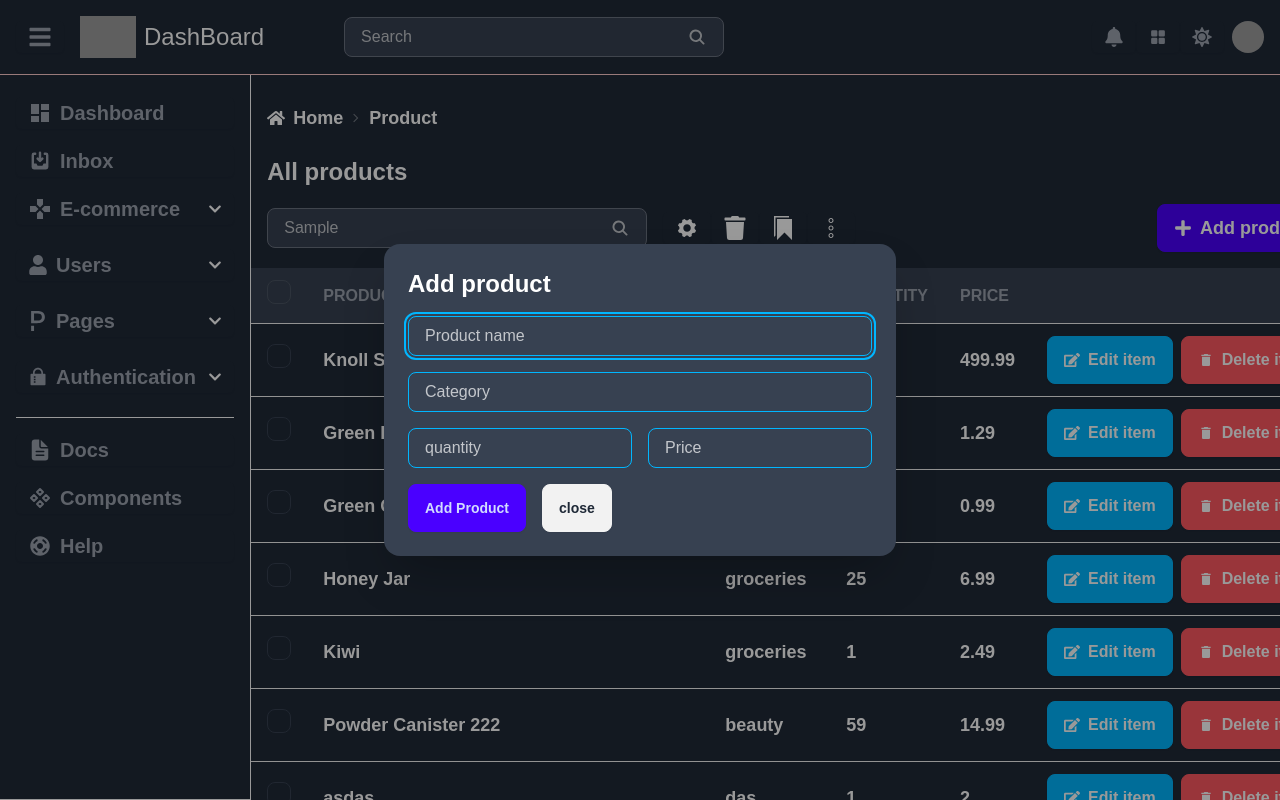
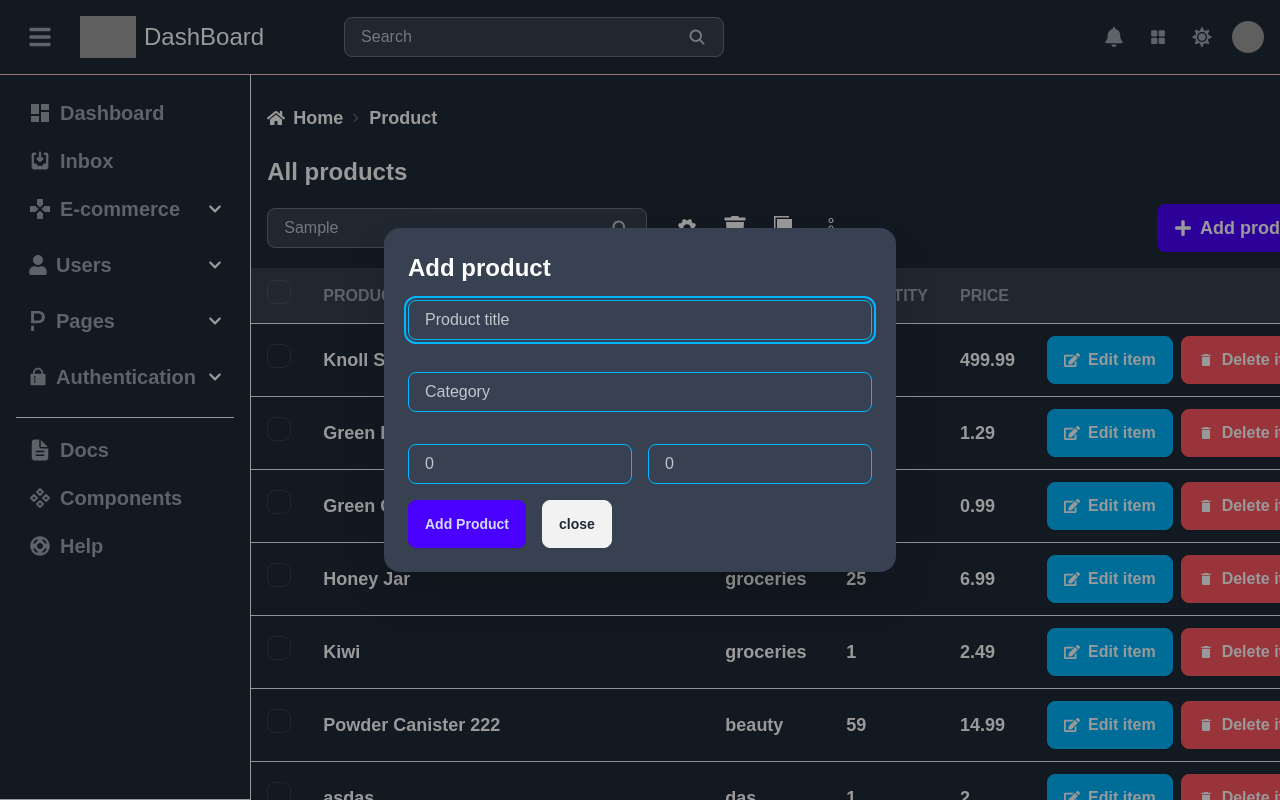
Before and after one commit to Kaiosuke/Exercise--React-JS, a React (Vite) app: page /admin/product in a window 1280 px wide. Both pictures are taken after typing "Sample" into the empty fields and a click on the button "Add product". Shown: the top 800 px of the page. Built offline with nearby package versions, Linux system fonts and the light colour scheme; data requests are answered from the project's data file; grey boxes are pictures that could not be loaded.

Commit message:
validate add product

```diff
--- a/db.json
+++ b/db.json
@@ -364,6 +364,13 @@
       "stock": "32",
       "price": "32",
       "id": 2011
+    },
+    {
+      "title": "312",
+      "category": "321",
+      "stock": "321",
+      "price": "21",
+      "id": 2012
     }
   ]
 }
--- a/package.json
+++ b/package.json
@@ -11,14 +11,17 @@
     "preview": "vite preview"
   },
   "dependencies": {
+    "@hookform/resolvers": "^3.9.1",
     "axios": "^1.7.8",
     "json-server": "^0.17.0",
     "next-themes": "^0.4.3",
     "react": "^18.3.1",
     "react-dom": "^18.3.1",
+    "react-hook-form": "^7.53.2",
     "react-icons": "^5.3.0",
     "react-paginate": "^8.2.0",
-    "react-router-dom": "^7.0.1"
+    "react-router-dom": "^7.0.1",
+    "zod": "^3.23.8"
   },
   "devDependencies": {
     "@eslint/js": "^9.13.0",
--- a/src/components/DbModelAdd.tsx
+++ b/src/components/DbModelAdd.tsx
@@ -1,16 +1,43 @@
-import { forwardRef, useState } from "react";
+import { zodResolver } from "@hookform/resolvers/zod";
+import { forwardRef } from "react";
+import { FormProvider, useForm } from "react-hook-form";
+
+import { z } from "zod";
 
 interface DbModelAddProps {
   name: string;
   onAdd: (arg0: any) => void;
 }
 
+interface FormDataProps {
+  title: string;
+  category: string;
+  stock: number;
+  price: number;
+}
+
+const contactForm = z.object({
+  info: z.object({
+    title: z.string().trim().min(1, "Please fill in title"),
+    category: z.string().trim().min(1, "Please fill in category"),
+    stock: z.number().min(1, "Please enter quantity"),
+    price: z.number().min(1, "Please enter price"),
+  }),
+});
+
 const DbModelAdd = forwardRef<HTMLDialogElement, DbModelAddProps>(
   ({ name, onAdd }, ref) => {
-    const [title, setTitle] = useState("");
-    const [category, setCategory] = useState("");
-    const [price, setPrice] = useState("");
-    const [stock, setStock] = useState("");
+    const methods = useForm({
+      resolver: zodResolver(contactForm),
+      defaultValues: {
+        info: {
+          title: "",
+          category: "",
+          stock: 0,
+          price: 0,
+        },
+      },
+    });
 
     const handleClose = () => {
       if (ref && "current" in ref && ref.current) {
@@ -18,9 +45,8 @@ const DbModelAdd = forwardRef<HTMLDialogElement, DbModelAddProps>(
       }
     };
 
-    const handleAdd = () => {
-      const product = { title, category, stock, price };
-      onAdd(product);
+    const handleGetData = (data: FormDataProps) => {
+      onAdd(data);
       handleClose();
     };
 
@@ -28,54 +54,76 @@ const DbModelAdd = forwardRef<HTMLDialogElement, DbModelAddProps>(
       <dialog ref={ref} className="modal text-white">
         <div className="modal-box bg-second">
           <h3 className="font-bold text-2xl">Add {name}</h3>
-          <form method="dialog" className="mt-4 flex flex-col gap-4">
+          <FormProvider {...methods}>
+            <form
+              method="dialog"
+              className="mt-4 flex flex-col gap-4"
+              onSubmit={methods.handleSubmit((data) => {
+                handleGetData(data.info);
+              })}
+            >
               <label className="input input-bordered flex items-center gap-2 h-10  bg-second input-info">
                 <input
                   type="text"
                   className="text-white grow w-full placeholder:text-white opacity-70"
-                value={title}
-                onChange={(e) => setTitle(e.target.value)}
-                placeholder="Product name"
+                  placeholder="Product title"
+                  {...methods.register("info.title")}
                 />
               </label>
+              <span className="text-red-500 text-sm">
+                {methods.formState.errors.info?.title?.message}
+              </span>
               <label className="input input-bordered flex items-center gap-2 h-10  bg-second input-info">
                 <input
                   type="text"
                   className="text-white grow w-full placeholder:text-white opacity-70"
-                value={category}
-                onChange={(e) => setCategory(e.target.value)}
+                  {...methods.register("info.category")}
                   placeholder="Category"
                 />
               </label>
+              <span className="text-red-500 text-sm">
+                {methods.formState.errors.info?.category?.message}
+              </span>
               <div className="flex items-center gap-4">
+                <div>
                   <label className="input input-bordered flex items-center gap-2 h-10  bg-second input-info">
                     <input
                       type="text"
                       className="text-white grow w-full placeholder:text-white opacity-70"
-                  value={stock}
-                  onChange={(e) => setStock(e.target.value)}
+                      {...methods.register("info.stock", {
+                        valueAsNumber: true,
+                      })}
                       placeholder="quantity"
                     />
                   </label>
+                  <span className="text-red-500 text-sm">
+                    {methods.formState.errors.info?.stock?.message}
+                  </span>
+                </div>
+                <div>
                   <label className="input input-bordered flex items-center gap-2 h-10  bg-second input-info">
                     <input
                       type="text"
                       className="text-white grow w-full placeholder:text-white opacity-70"
-                  value={price}
-                  onChange={(e) => setPrice(e.target.value)}
                       placeholder="Price"
+                      {...methods.register("info.price", {
+                        valueAsNumber: true,
+                      })}
                     />
                   </label>
+                  <span className="text-red-500 text-sm">
+                    {methods.formState.errors.info?.stock?.message}
+                  </span>
+                </div>
               </div>
               <div className="flex items-center  gap-4">
-              <div className="btn btn-primary" onClick={() => handleAdd()}>
-                Add Product
-              </div>
+                <button className="btn btn-primary">Add Product</button>
                 <div className="btn" onClick={() => handleClose()}>
                   close
                 </div>
               </div>
             </form>
+          </FormProvider>
         </div>
       </dialog>
     );
```
Also changed, not shown: 1 other file (tests, documents, lock files or other folders). Lines whose indentation alone changed are shown as unchanged.
